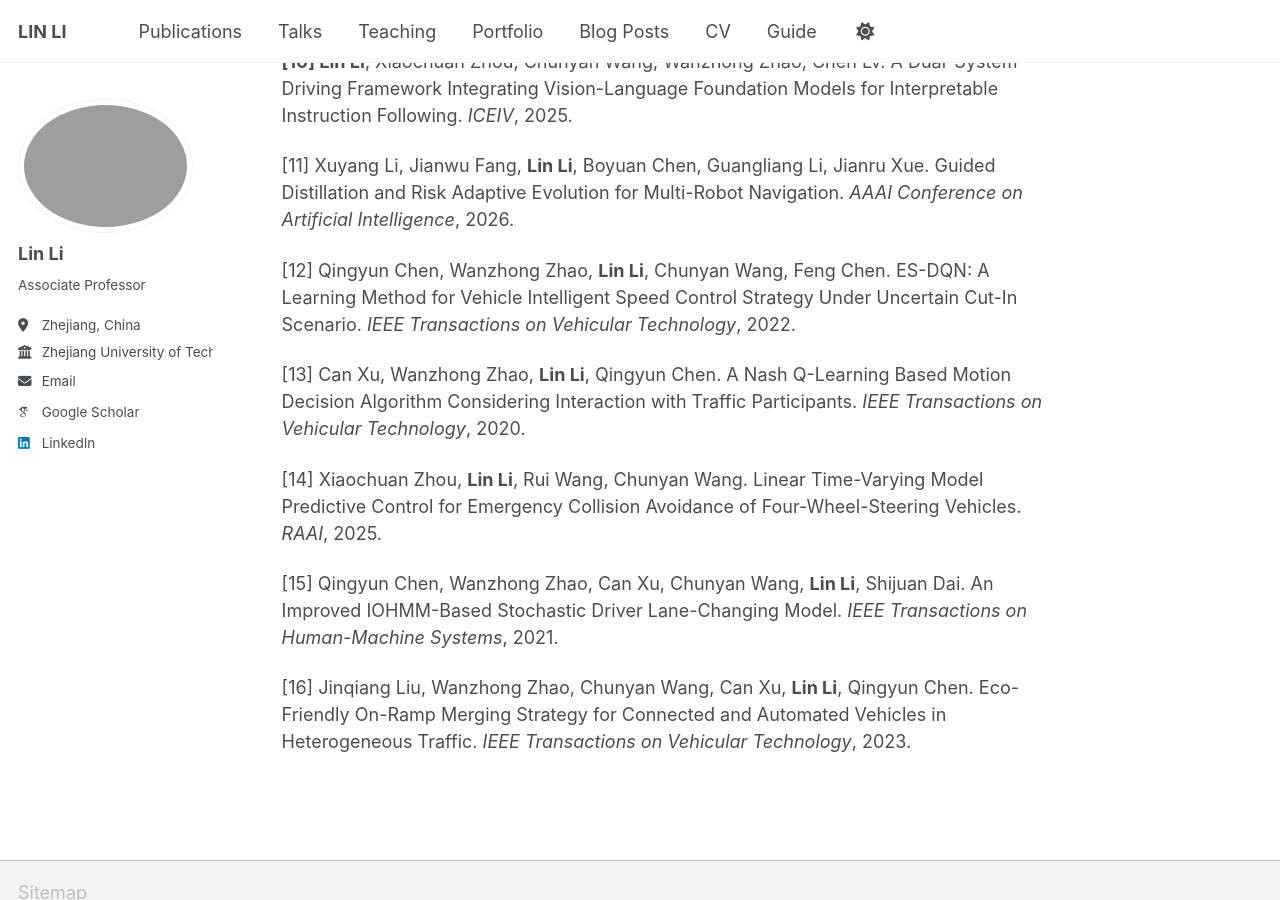
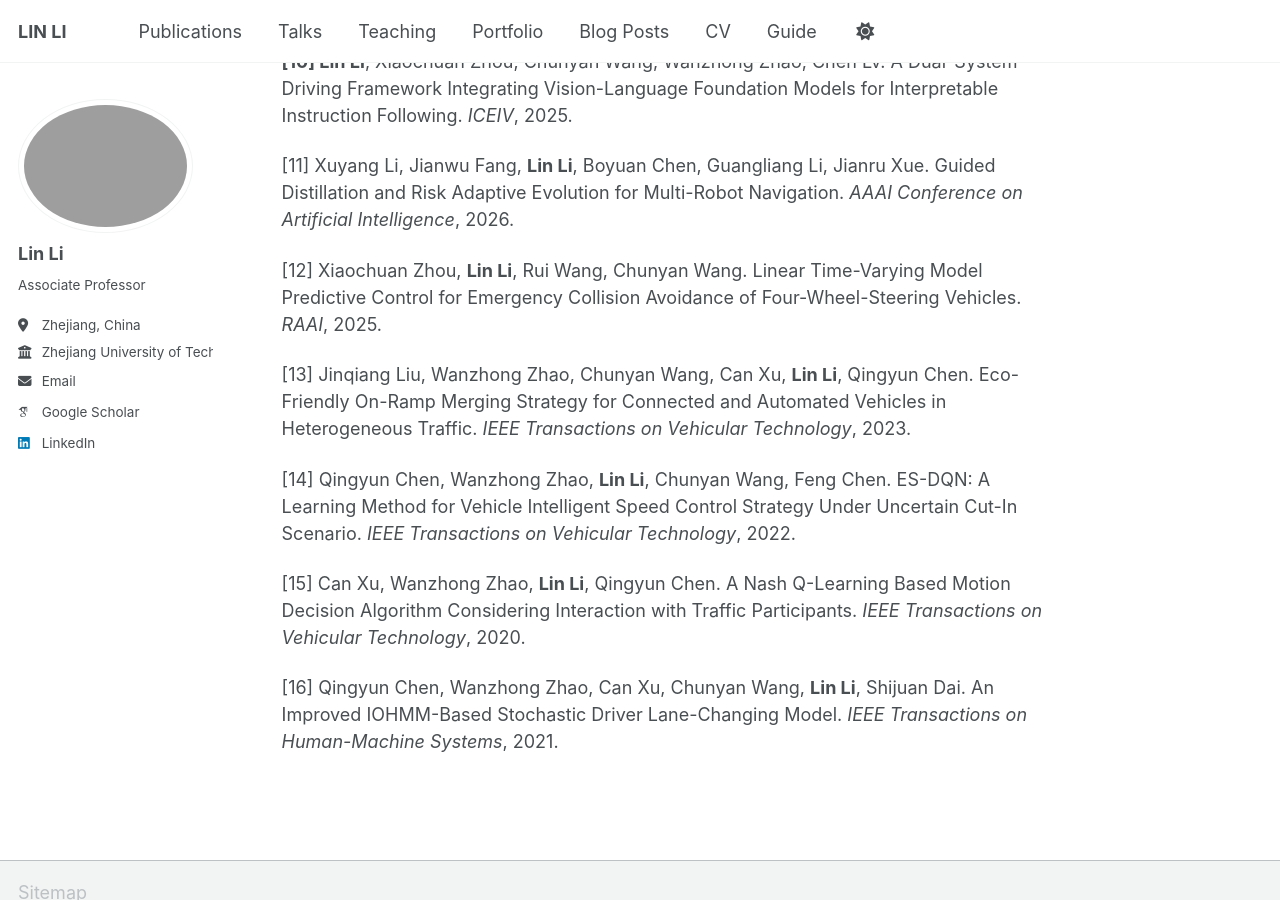
Before and after one commit to lilin96/lilin96a.github.io, a Jekyll site: the page built from _pages/about.md, in a window 1280 px wide and 900 px high, scrolled down 1625 px. Built offline with Jekyll 4.4.1, drawn with Linux system fonts in a browser that asks for light colours; some web fonts are replaced; a script bundle is joined from its source files by our own code; library files that are not in the unit come from our copies.

```diff
--- a/_pages/about.md
+++ b/_pages/about.md
@@ -41,12 +41,12 @@ My recent research interests include:
 
 [11] Xuyang Li, Jianwu Fang, **Lin Li**, Boyuan Chen, Guangliang Li, Jianru Xue. Guided Distillation and Risk Adaptive Evolution for Multi-Robot Navigation. *AAAI Conference on Artificial Intelligence*, 2026.
 
-[12] Qingyun Chen, Wanzhong Zhao, **Lin Li**, Chunyan Wang, Feng Chen. ES-DQN: A Learning Method for Vehicle Intelligent Speed Control Strategy Under Uncertain Cut-In Scenario. *IEEE Transactions on Vehicular Technology*, 2022.
+[12] Xiaochuan Zhou, **Lin Li**, Rui Wang, Chunyan Wang. Linear Time-Varying Model Predictive Control for Emergency Collision Avoidance of Four-Wheel-Steering Vehicles. *RAAI*, 2025.
 
-[13] Can Xu, Wanzhong Zhao, **Lin Li**, Qingyun Chen. A Nash Q-Learning Based Motion Decision Algorithm Considering Interaction with Traffic Participants. *IEEE Transactions on Vehicular Technology*, 2020.
+[13] Jinqiang Liu, Wanzhong Zhao, Chunyan Wang, Can Xu, **Lin Li**, Qingyun Chen. Eco-Friendly On-Ramp Merging Strategy for Connected and Automated Vehicles in Heterogeneous Traffic. *IEEE Transactions on Vehicular Technology*, 2023.
 
-[14] Xiaochuan Zhou, **Lin Li**, Rui Wang, Chunyan Wang. Linear Time-Varying Model Predictive Control for Emergency Collision Avoidance of Four-Wheel-Steering Vehicles. *RAAI*, 2025.
+[14] Qingyun Chen, Wanzhong Zhao, **Lin Li**, Chunyan Wang, Feng Chen. ES-DQN: A Learning Method for Vehicle Intelligent Speed Control Strategy Under Uncertain Cut-In Scenario. *IEEE Transactions on Vehicular Technology*, 2022.
 
-[15] Qingyun Chen, Wanzhong Zhao, Can Xu, Chunyan Wang, **Lin Li**, Shijuan Dai. An Improved IOHMM-Based Stochastic Driver Lane-Changing Model. *IEEE Transactions on Human-Machine Systems*, 2021.
+[15] Can Xu, Wanzhong Zhao, **Lin Li**, Qingyun Chen. A Nash Q-Learning Based Motion Decision Algorithm Considering Interaction with Traffic Participants. *IEEE Transactions on Vehicular Technology*, 2020.
 
-[16] Jinqiang Liu, Wanzhong Zhao, Chunyan Wang, Can Xu, **Lin Li**, Qingyun Chen. Eco-Friendly On-Ramp Merging Strategy for Connected and Automated Vehicles in Heterogeneous Traffic. *IEEE Transactions on Vehicular Technology*, 2023.
+[16] Qingyun Chen, Wanzhong Zhao, Can Xu, Chunyan Wang, **Lin Li**, Shijuan Dai. An Improved IOHMM-Based Stochastic Driver Lane-Changing Model. *IEEE Transactions on Human-Machine Systems*, 2021.
```
